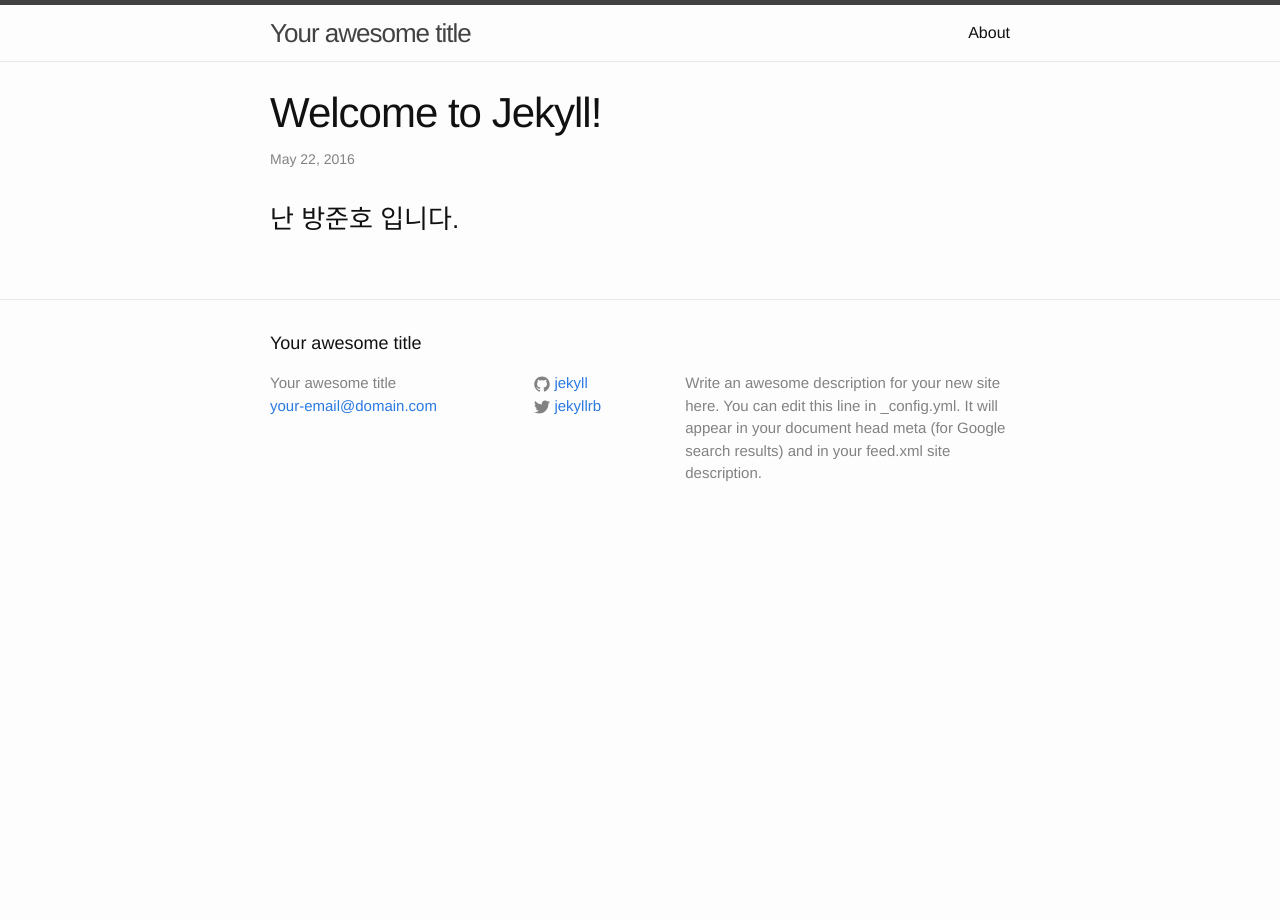
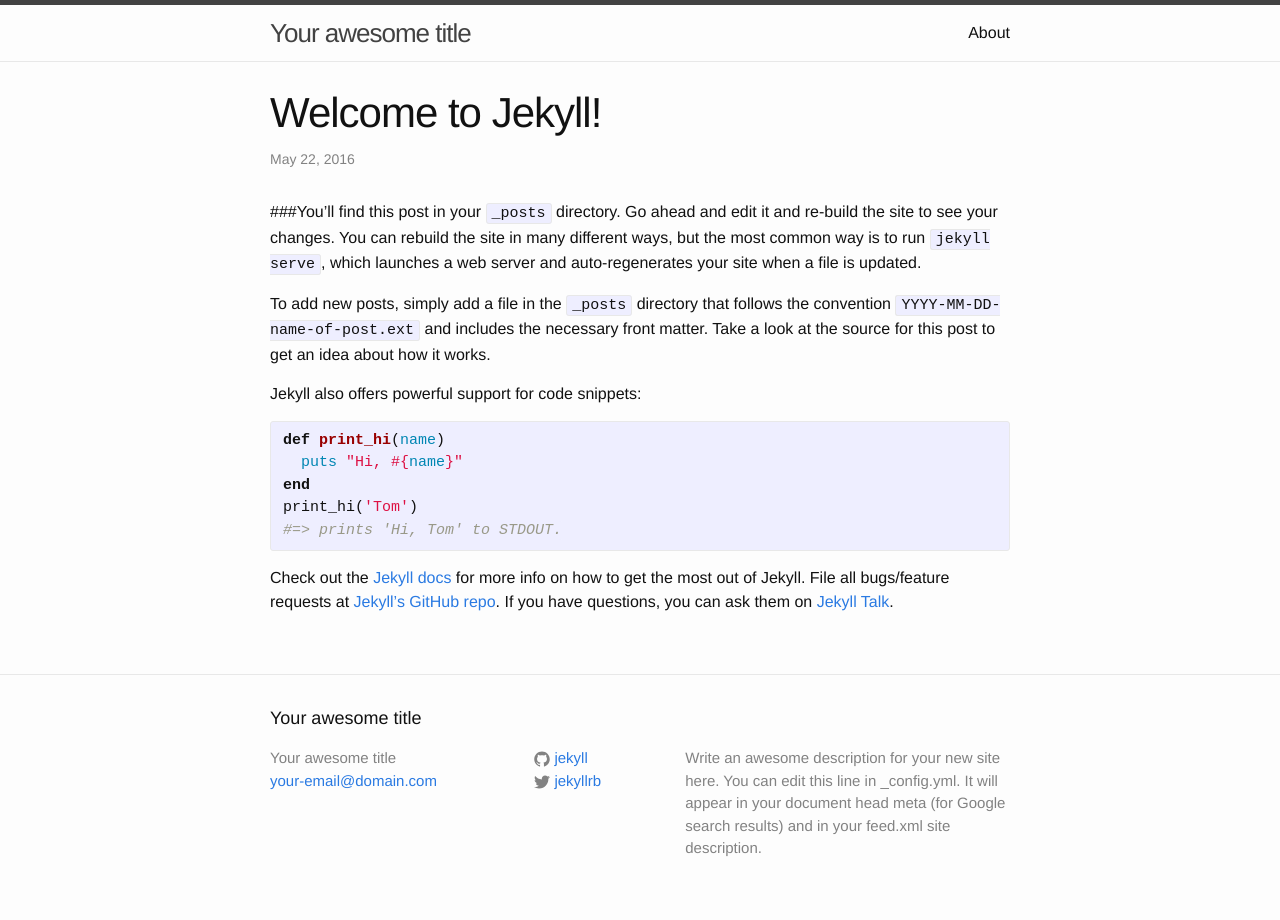
Before and after one commit to battol0231/battol0231.github.com, a Jekyll site: the page built from _posts/2016-05-22-welcome-to-jekyll.markdown, in a window 1280 px wide. Built offline with Jekyll 4.4.1, drawn with Linux system fonts in a browser that asks for light colours.

Commit message:
Revert "add"
This reverts commit 8604e0eed86e02d10435fce5444d9eb4785feb5a.

```diff
--- a/_posts/2016-05-22-welcome-to-jekyll.markdown
+++ b/_posts/2016-05-22-welcome-to-jekyll.markdown
@@ -4,7 +4,21 @@
 date:   2016-05-22 22:40:41 +0900
 categories: jekyll update
 ---
-### 난 방준호 입니다.
+###You’ll find this post in your `_posts` directory. Go ahead and edit it and re-build the site to see your changes. You can rebuild the site in many different ways, but the most common way is to run `jekyll serve`, which launches a web server and auto-regenerates your site when a file is updated.
+
+To add new posts, simply add a file in the `_posts` directory that follows the convention `YYYY-MM-DD-name-of-post.ext` and includes the necessary front matter. Take a look at the source for this post to get an idea about how it works.
+
+Jekyll also offers powerful support for code snippets:
+
+{% highlight ruby %}
+def print_hi(name)
+  puts "Hi, #{name}"
+end
+print_hi('Tom')
+#=> prints 'Hi, Tom' to STDOUT.
+{% endhighlight %}
+
+Check out the [Jekyll docs][jekyll-docs] for more info on how to get the most out of Jekyll. File all bugs/feature requests at [Jekyll’s GitHub repo][jekyll-gh]. If you have questions, you can ask them on [Jekyll Talk][jekyll-talk].
 
 [jekyll-docs]: http://jekyllrb.com/docs/home
 [jekyll-gh]:   https://github.com/jekyll/jekyll
```
